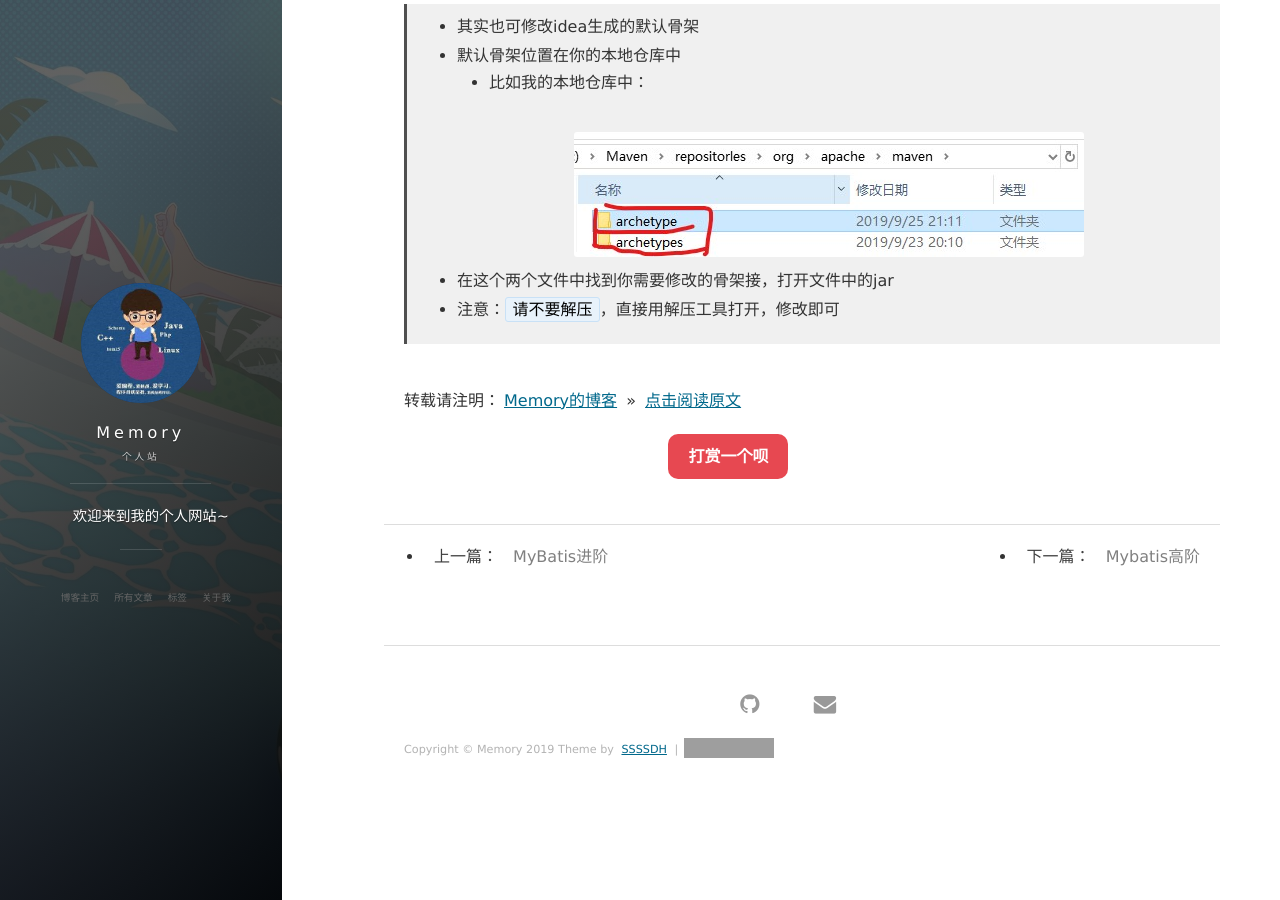
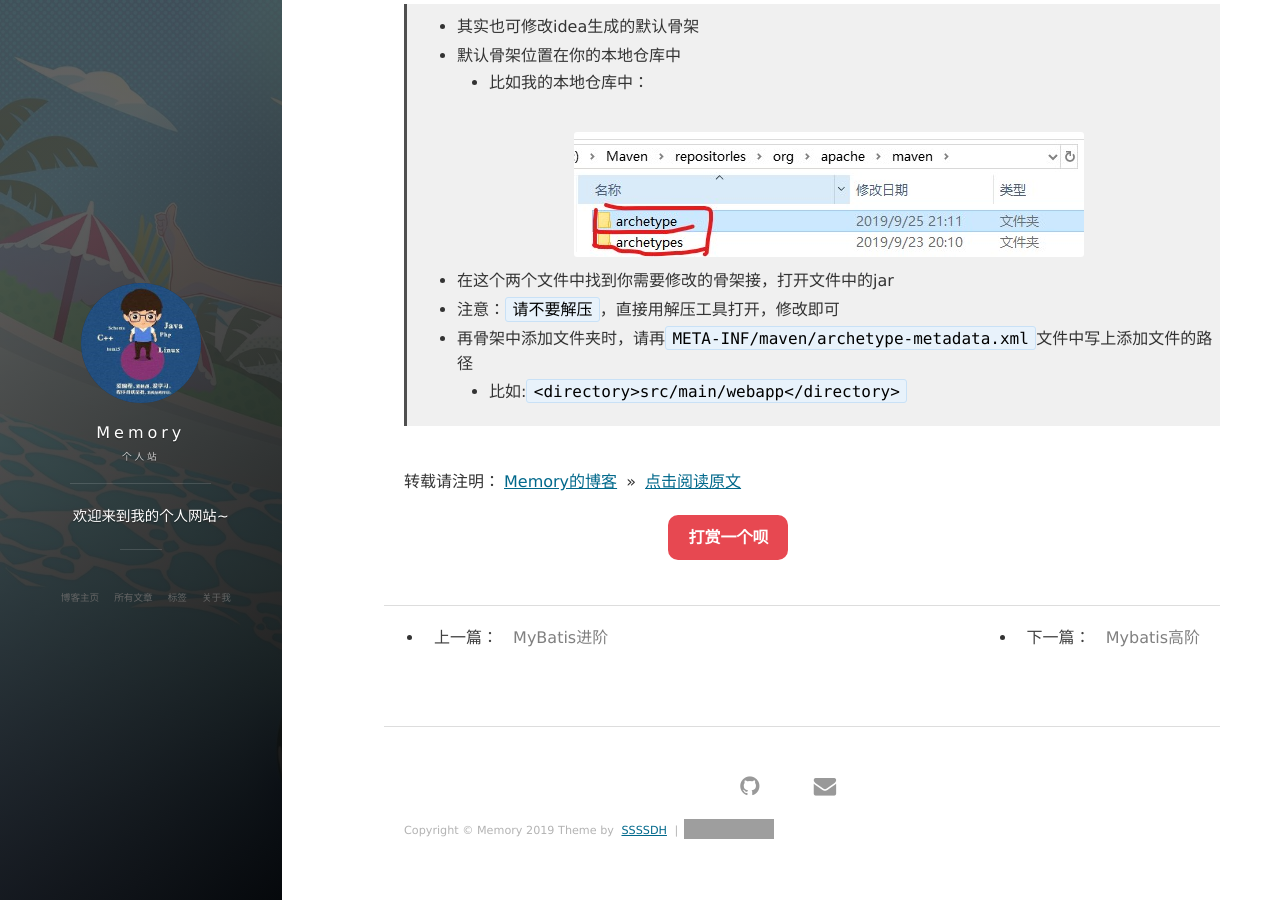
Before and after one commit to dhshenc/dhshenc.github.io, a Jekyll site: the page built from _posts/Maven/2019-09-25-自定义maven骨架.md, in a window 1280 px wide and 900 px high, scrolled down 5489 px. Built offline with Jekyll 4.4.1, drawn with Linux system fonts in a browser that asks for light colours; nearby versions of some CDN libraries; comment, search, counter and statistics services are not loaded; grey boxes are pictures that could not be loaded.

Commit message:
修改骨架

```diff
--- a/_posts/Maven/2019-09-25-自定义maven骨架.md
+++ b/_posts/Maven/2019-09-25-自定义maven骨架.md
@@ -161,6 +161,8 @@ tag: maven
 
 > * 在这个两个文件中找到你需要修改的骨架接，打开文件中的jar
 > * 注意：`请不要解压`，直接用解压工具打开，修改即可
+> * 再骨架中添加文件夹时，请再`META-INF/maven/archetype-metadata.xml`文件中写上添加文件的路径
+>   - 比如:`<directory>src/main/webapp</directory>`
 
 <br>
 
```
